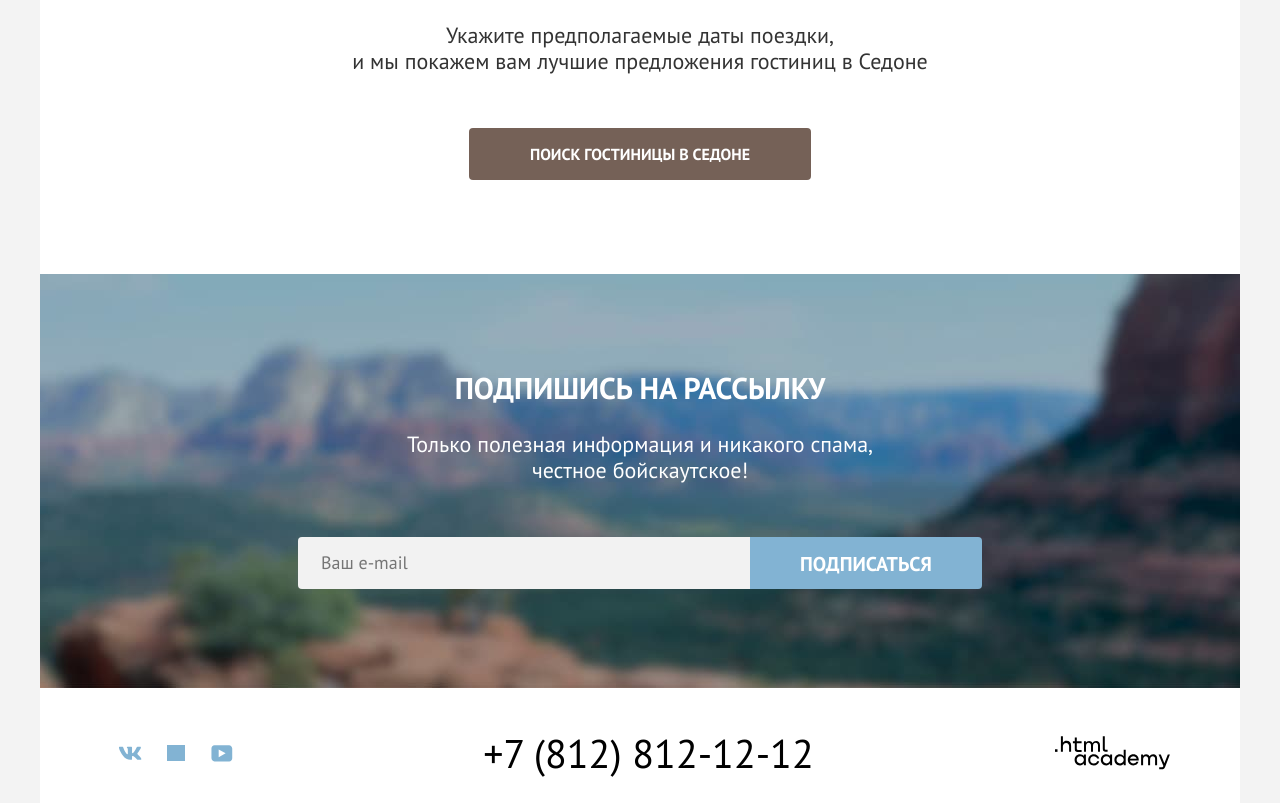
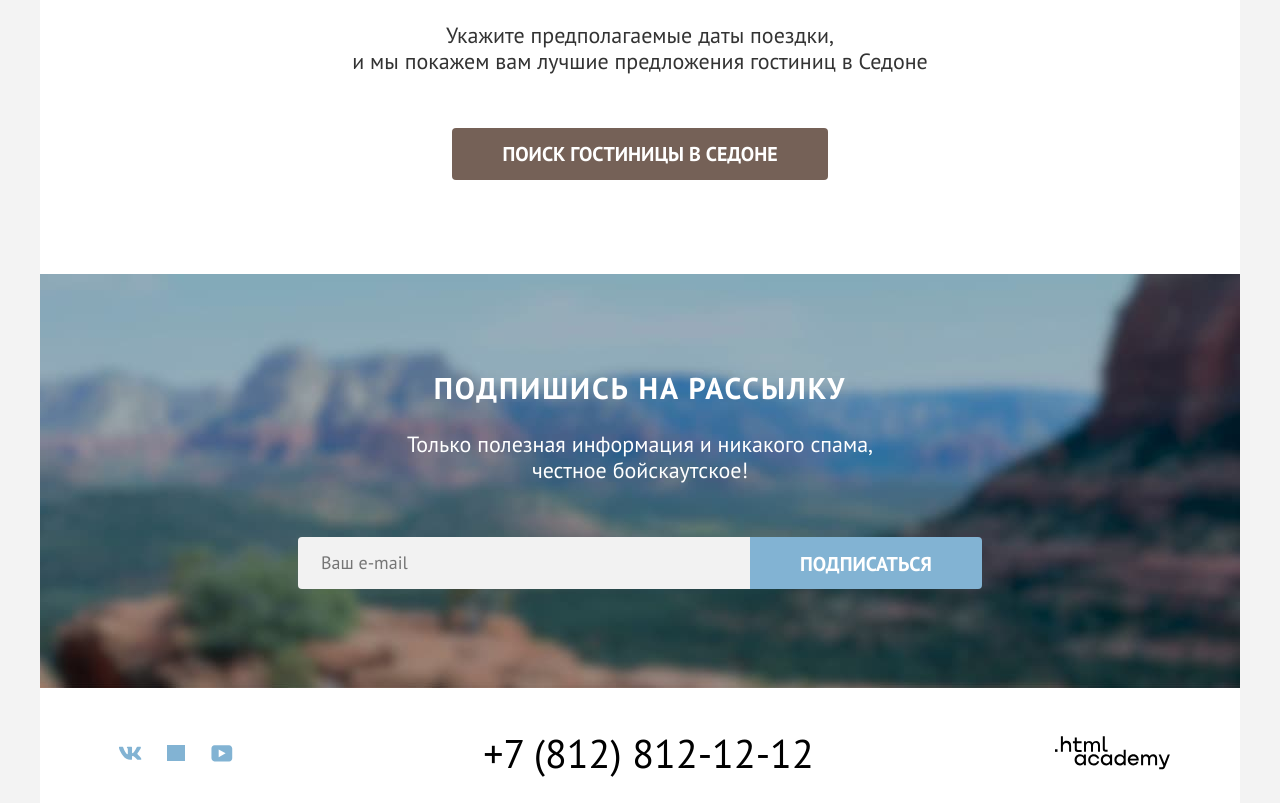
Before and after one commit to Valehorn/sedona-react, a React (Vite) app: page / in a window 1280 px wide. Shown: the part 2760-3563 px from the top of the page. Built offline with nearby package versions, Linux system fonts and the light colour scheme; grey boxes are pictures that could not be loaded.

Commit message:
Закончил Main

```diff
--- a/src/blocks/subscription/subscription.scss
+++ b/src/blocks/subscription/subscription.scss
@@ -22,6 +22,10 @@
 .subscription__intro {
   margin-block-end: 54px;
   padding-inline: 0;
+
+  p:first-of-type {
+    letter-spacing: 2px;
+  }
 }
 
 .subscription__form {
--- a/src/blocks/total/total.scss
+++ b/src/blocks/total/total.scss
@@ -10,5 +10,9 @@
 }
 
 .total__search-button {
-  padding: 15px 60px;
+  font-size: 20px;
+  line-height: 36px;
+  min-width: 376px;
+  min-height: 52px;
+  padding: 7px;
 }
```
